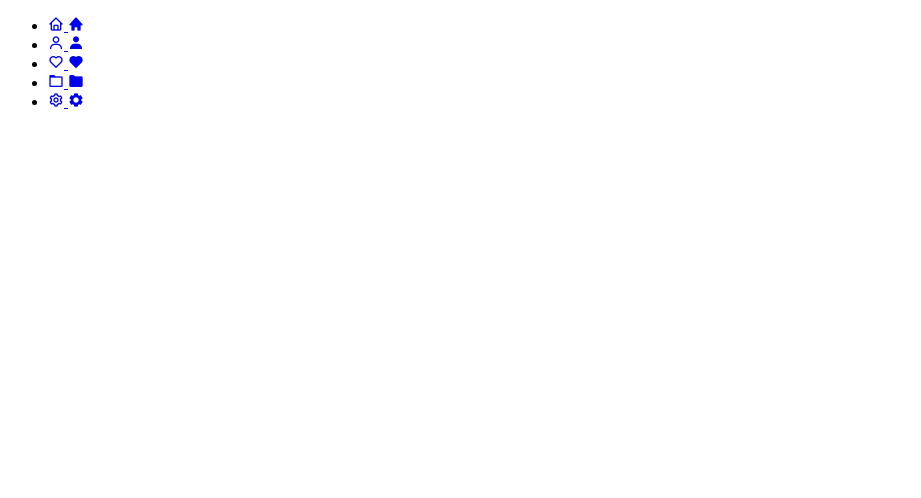
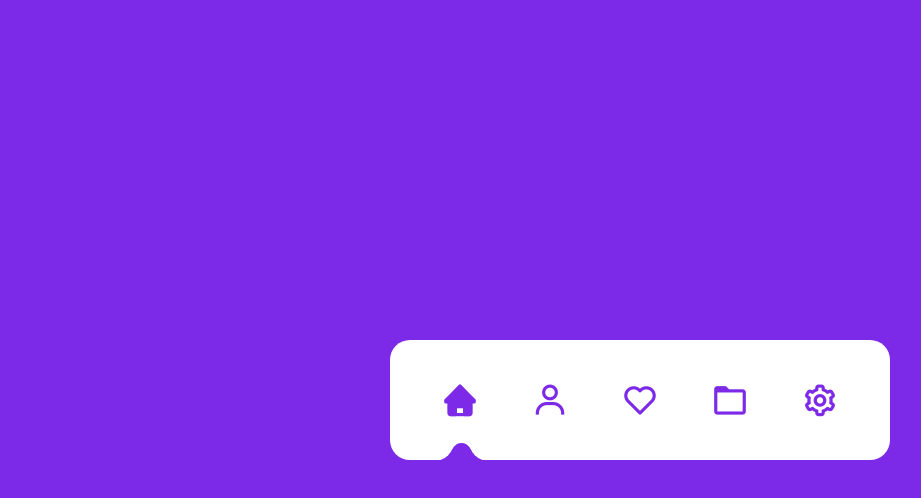
Before and after one commit to Gui1703/Animated-Menu, a plain HTML site: page index.html in a window 1280 px wide. Shown: the whole page, without its empty margins (0-921 px from the left). Drawn offline with nearby package versions, Linux system fonts and the light colour scheme.

Commit message:
Added styles.css and class in HTML

```diff
--- a/index.html
+++ b/index.html
@@ -4,6 +4,7 @@
     <meta charset="UTF-8" />
     <meta http-equiv="X-UA-Compatible" content="IE=edge" />
     <meta name="viewport" content="width=device-width, initial-scale=1.0" />
+    <link rel="stylesheet" href="./styles.css" />
     <link
       href="https://unpkg.com/boxicons@2.1.1/css/boxicons.min.css"
       rel="stylesheet"
@@ -11,43 +12,44 @@
     <title>Menu</title>
   </head>
   <body>
-    <div>
-      <ul>
-        <li>
+    <div class="container">
+      <ul class="list">
+
+        <li class="activeList">
           <a href="#">
             <i class="bx bx-home"></i>
-            <i class="bx bxs-home"></i>
+            <i class="bx bxs-home activeIcon"></i>
           </a>
         </li>
 
         <li>
           <a href="#">
             <i class="bx bx-user"></i>
-            <i class="bx bxs-user"></i>
+            <i class="bx bxs-user activeIcon"></i>
           </a>
         </li>
 
         <li>
           <a href="#">
             <i class="bx bx-heart"></i>
-            <i class="bx bxs-heart"></i>
+            <i class="bx bxs-heart activeIcon"></i>
           </a>
         </li>
 
         <li>
           <a href="#">
             <i class="bx bx-folder"></i>
-            <i class="bx bxs-folder"></i>
+            <i class="bx bxs-folder activeIcon"></i>
           </a>
         </li>
 
         <li>
           <a href="#">
             <i class="bx bx-cog"></i>
-            <i class="bx bxs-cog"></i>
+            <i class="bx bxs-cog activeIcon"></i>
           </a>
         </li>
-
+        <div class="indicator"></div>
       </ul>
     </div>
   </body>
--- /dev/null
+++ b/styles.css
@@ -0,0 +1,95 @@
+* {
+  margin: 0;
+  padding: 0;
+  box-sizing: border-box;
+  text-decoration: none;
+  list-style-type: none;
+}
+
+body {
+  height: 100vh;
+  background: #7d2ae8;
+  display: flex;
+  align-items: center;
+  justify-content: center;
+}
+
+.container {
+  position: relative;
+  height: 120px;
+  width: 500px;
+  background: #ffffff;
+  border-radius: 20px;
+  display: flex;
+  align-items: center;
+  justify-content: center;
+  overflow: hidden;
+}
+
+.list {
+  position: relative;
+  display: flex;
+}
+
+li {
+  position: relative;
+}
+
+a {
+  position: relative;
+  height: 120px;
+  width: 90px;
+  display: flex;
+  align-items: center;
+  justify-content: center;
+}
+
+i {
+  color: #7d2ae8;
+  font-size: 38px;
+  position: absolute;
+}
+
+.activeIcon {
+  opacity: 0;
+}
+
+.activeList a i {
+  opacity: 1;
+}
+
+.indicator {
+  position: absolute;
+  bottom: -19px;
+  left: 34px;
+  width: 25px;
+  height: 36px;
+  background: #7d2ae8;
+  border-radius: 50%;
+}
+
+/* Before - Antes */
+.indicator::before {
+  content: ""; /* Sempre usar quando utilizar o before */
+  position: absolute;
+  left: -15px;
+  bottom: 50%;
+  height: 22px;
+  width: 20px;
+  background: #ffffff;
+  border-bottom-right-radius: 20px;
+  box-shadow: 0 10px 0 #7d2ae8;
+}
+
+/* After - Depois*/
+.indicator::after {
+  content: ""; /* Sempre usar quando utilizar o before */
+  position: absolute;
+  right: -15px;
+  bottom: 50%;
+  height: 22px;
+  width: 20px;
+  background: #ffffff;
+  border-bottom-left-radius: 20px;
+  box-shadow: 0 10px 0 #7d2ae8;
+}
```
